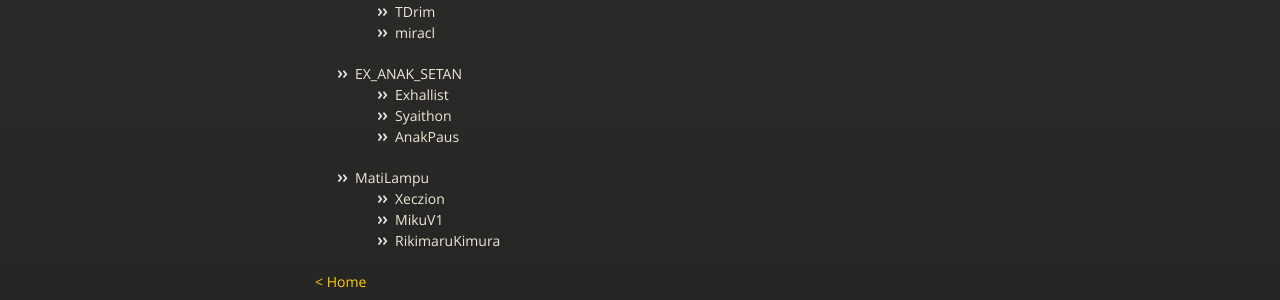
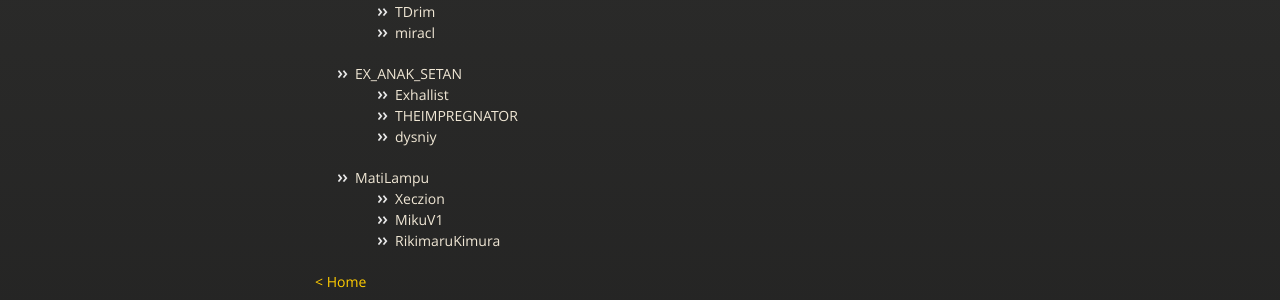
Before and after one commit to kanziebub/SurvivalProtocol, a Jekyll site: the page built from Newbie/mentorship/teams.md, in a window 1280 px wide and 1316 px high. Shown: the part 914-1214 px from the top of the window. Built offline with Jekyll 4.4.1, drawn with Linux system fonts in a browser that asks for light colours.

```diff
--- a/Newbie/mentorship/teams.md
+++ b/Newbie/mentorship/teams.md
@@ -32,8 +32,8 @@ layout: default
   - miracl
 - EX_ANAK_SETAN
   - Exhallist
-  - Syaithon
-  - AnakPaus
+  - THEIMPREGNATOR
+  - dysniy
 - MatiLampu
   - Xeczion
   - MikuV1
```
Also changed, not shown: Newbie/mentorship/leaderboard.md (+1 -1 lines).
